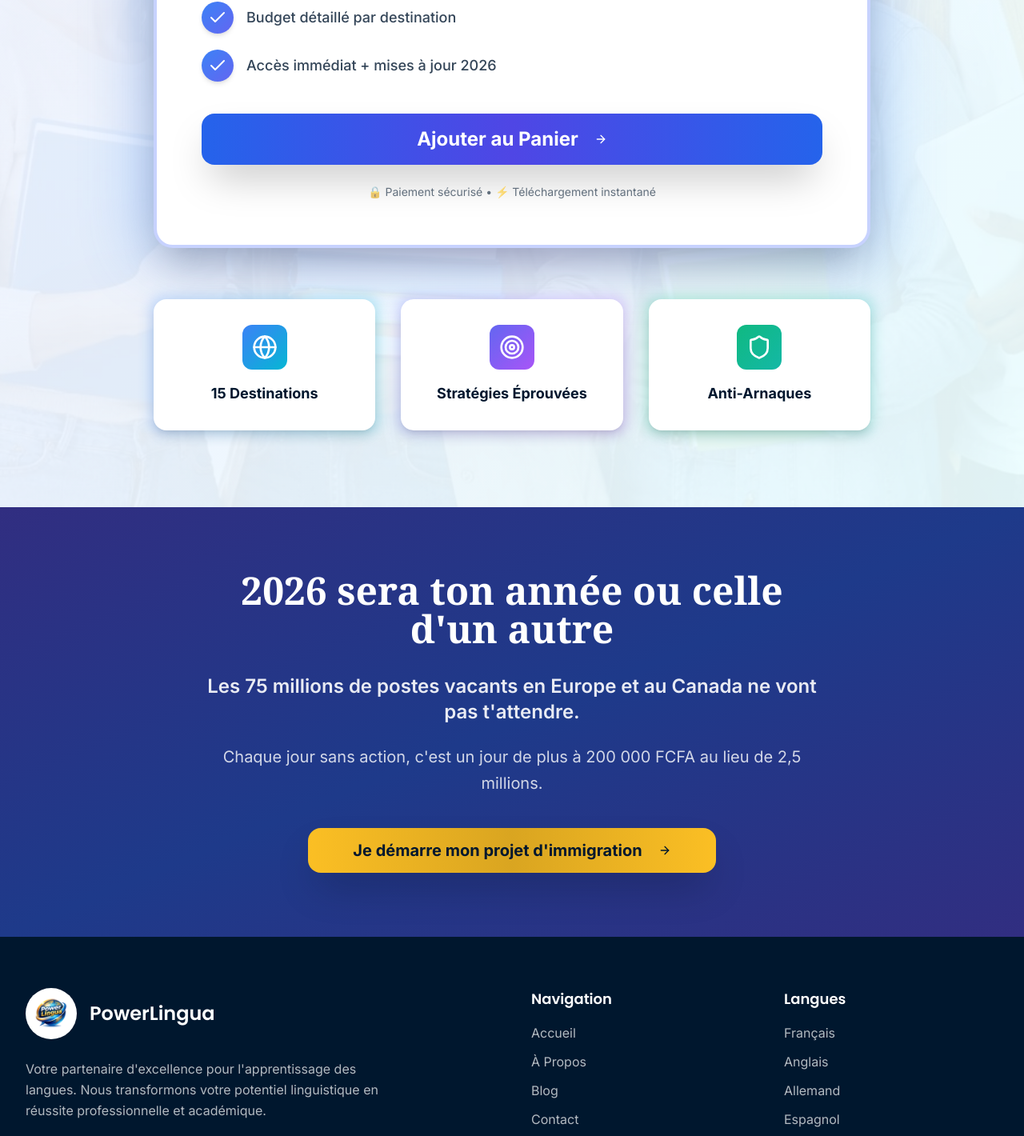
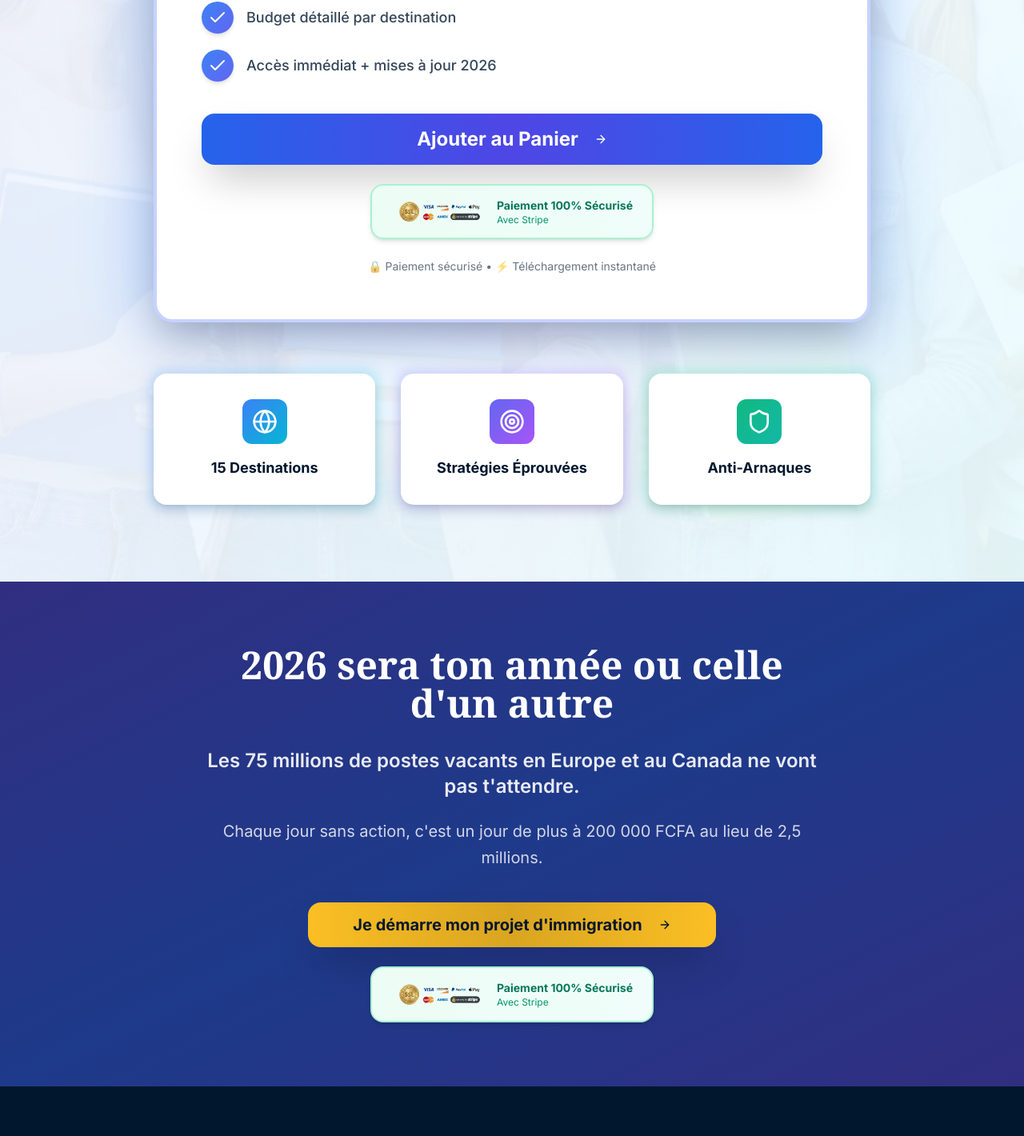
Before and after one commit to travelopportunities07-bot/sg-91c3514d-6c1c-4687-9189-9ab9e95859d6-1792160597, a Next.js app: page /shop/passeport-africain in a window 1280 px wide. Shown: the part 5041-6461 px from the top of the page at 80% size. Built offline with nearby package versions, Linux system fonts and the light colour scheme.

Commit message:
feat(ui): add secure payment badge to cart buttons

```diff
--- a/src/pages/shop/guide-juriste-africain.tsx
+++ b/src/pages/shop/guide-juriste-africain.tsx
@@ -335,6 +335,24 @@ export default function GuideJuristeAfricain() {
                   <ArrowRight className="w-7 h-7 ml-3 group-hover:translate-x-2 transition-transform" />
                 </Button>
 
+                <div className="mt-6 flex justify-center">
+                  <div className="inline-block bg-gradient-to-r from-emerald-50 to-teal-50 px-6 py-3 rounded-2xl border-2 border-emerald-200 shadow-md">
+                    <div className="flex items-center gap-3">
+                      <Image
+                        src="/secure-payment-badges.png"
+                        alt="Paiement Sécurisé"
+                        width={120}
+                        height={40}
+                        className="object-contain"
+                      />
+                      <div className="text-left">
+                        <p className="text-sm font-bold text-emerald-700">Paiement 100% Sécurisé</p>
+                        <p className="text-xs text-emerald-600">Avec Stripe</p>
+                      </div>
+                    </div>
+                  </div>
+                </div>
+
                 <p className="text-sm text-navy/60 mt-6 flex items-center justify-center gap-2">
                   🔒 Paiement sécurisé • ⚡ Accès immédiat au PDF
                 </p>
@@ -376,6 +394,23 @@ export default function GuideJuristeAfricain() {
               Je lance ma carrière internationale
               <ArrowRight className="w-6 h-6 ml-3 group-hover:translate-x-2 transition-transform" />
             </Button>
+            <div className="mt-6 flex justify-center">
+              <div className="inline-block bg-gradient-to-r from-emerald-50 to-teal-50 px-6 py-3 rounded-2xl border-2 border-emerald-200 shadow-md">
+                <div className="flex items-center gap-3">
+                  <Image
+                    src="/secure-payment-badges.png"
+                    alt="Paiement Sécurisé"
+                    width={120}
+                    height={40}
+                    className="object-contain"
+                  />
+                  <div className="text-left">
+                    <p className="text-sm font-bold text-emerald-700">Paiement 100% Sécurisé</p>
+                    <p className="text-xs text-emerald-600">Avec Stripe</p>
+                  </div>
+                </div>
+              </div>
+            </div>
           </div>
         </section>
       </main>
--- a/src/pages/shop/guide-mines-australiennes.tsx
+++ b/src/pages/shop/guide-mines-australiennes.tsx
@@ -309,6 +309,24 @@ export default function GuideMinesAustraliennes() {
                   <ArrowRight className="w-7 h-7 ml-3 group-hover:translate-x-2 transition-transform" />
                 </Button>
 
+                <div className="mt-6 flex justify-center">
+                  <div className="inline-block bg-gradient-to-r from-emerald-50 to-teal-50 px-6 py-3 rounded-2xl border-2 border-emerald-200 shadow-md">
+                    <div className="flex items-center gap-3">
+                      <Image
+                        src="/secure-payment-badges.png"
+                        alt="Paiement Sécurisé"
+                        width={120}
+                        height={40}
+                        className="object-contain"
+                      />
+                      <div className="text-left">
+                        <p className="text-sm font-bold text-emerald-700">Paiement 100% Sécurisé</p>
+                        <p className="text-xs text-emerald-600">Avec Stripe</p>
+                      </div>
+                    </div>
+                  </div>
+                </div>
+
                 <p className="text-sm text-navy/60 mt-6 flex items-center justify-center gap-2">
                   🔒 Paiement sécurisé • ⚡ Accès instantané
                 </p>
@@ -350,6 +368,23 @@ export default function GuideMinesAustraliennes() {
               Je veux commencer maintenant
               <ArrowRight className="w-6 h-6 ml-3 group-hover:translate-x-2 transition-transform" />
             </Button>
+            <div className="mt-6 flex justify-center">
+              <div className="inline-block bg-gradient-to-r from-emerald-50 to-teal-50 px-6 py-3 rounded-2xl border-2 border-emerald-200 shadow-md">
+                <div className="flex items-center gap-3">
+                  <Image
+                    src="/secure-payment-badges.png"
+                    alt="Paiement Sécurisé"
+                    width={120}
+                    height={40}
+                    className="object-contain"
+                  />
+                  <div className="text-left">
+                    <p className="text-sm font-bold text-emerald-700">Paiement 100% Sécurisé</p>
+                    <p className="text-xs text-emerald-600">Avec Stripe</p>
+                  </div>
+                </div>
+              </div>
+            </div>
           </div>
         </section>
       </main>
--- a/src/pages/shop/passeport-africain.tsx
+++ b/src/pages/shop/passeport-africain.tsx
@@ -314,6 +314,24 @@ export default function PasseportAfricain() {
                   <ArrowRight className="w-7 h-7 ml-3 group-hover:translate-x-2 transition-transform" />
                 </Button>
 
+                <div className="mt-6 flex justify-center">
+                  <div className="inline-block bg-gradient-to-r from-emerald-50 to-teal-50 px-6 py-3 rounded-2xl border-2 border-emerald-200 shadow-md">
+                    <div className="flex items-center gap-3">
+                      <Image
+                        src="/secure-payment-badges.png"
+                        alt="Paiement Sécurisé"
+                        width={120}
+                        height={40}
+                        className="object-contain"
+                      />
+                      <div className="text-left">
+                        <p className="text-sm font-bold text-emerald-700">Paiement 100% Sécurisé</p>
+                        <p className="text-xs text-emerald-600">Avec Stripe</p>
+                      </div>
+                    </div>
+                  </div>
+                </div>
+
                 <p className="text-sm text-navy/60 mt-6 flex items-center justify-center gap-2">
                   🔒 Paiement sécurisé • ⚡ Téléchargement instantané
                 </p>
@@ -355,6 +373,23 @@ export default function PasseportAfricain() {
               Je démarre mon projet d'immigration
               <ArrowRight className="w-6 h-6 ml-3 group-hover:translate-x-2 transition-transform" />
             </Button>
+            <div className="mt-6 flex justify-center">
+              <div className="inline-block bg-gradient-to-r from-emerald-50 to-teal-50 px-6 py-3 rounded-2xl border-2 border-emerald-200 shadow-md">
+                <div className="flex items-center gap-3">
+                  <Image
+                    src="/secure-payment-badges.png"
+                    alt="Paiement Sécurisé"
+                    width={120}
+                    height={40}
+                    className="object-contain"
+                  />
+                  <div className="text-left">
+                    <p className="text-sm font-bold text-emerald-700">Paiement 100% Sécurisé</p>
+                    <p className="text-xs text-emerald-600">Avec Stripe</p>
+                  </div>
+                </div>
+              </div>
+            </div>
           </div>
         </section>
       </main>
```
